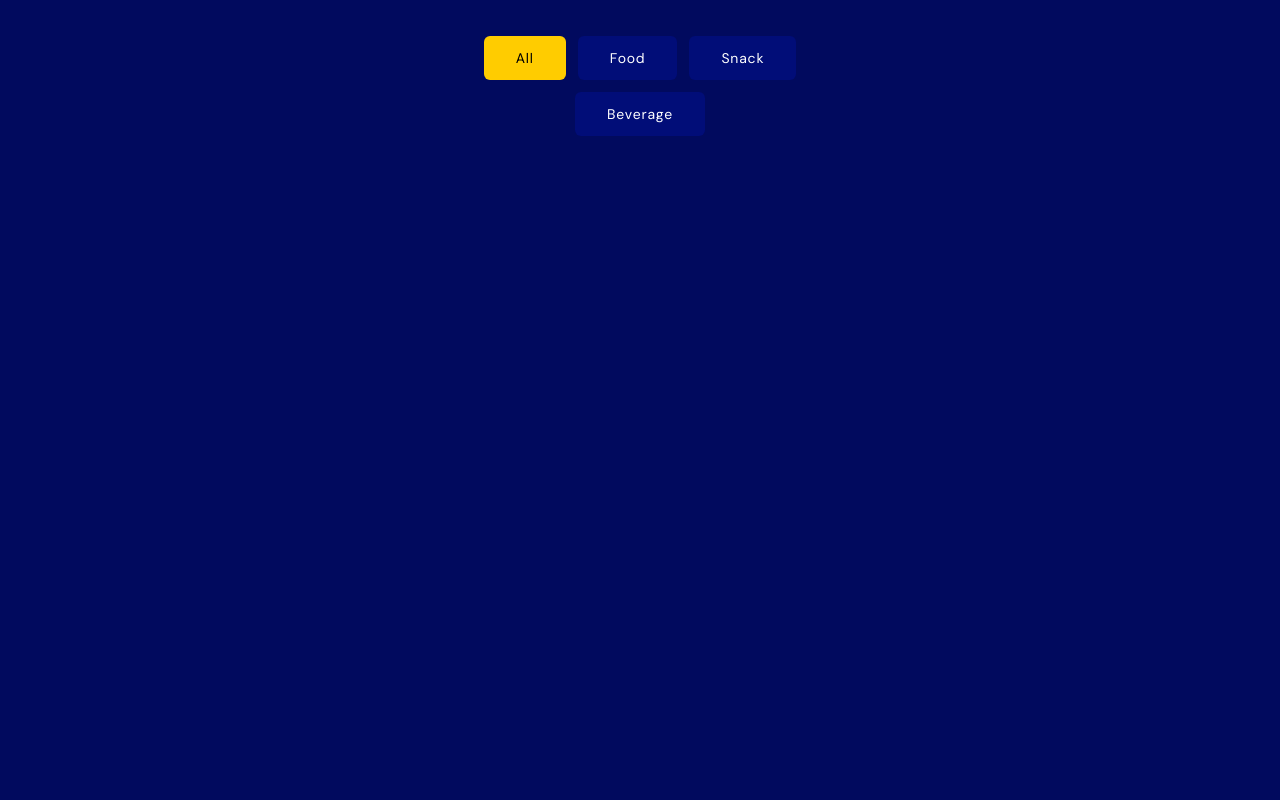
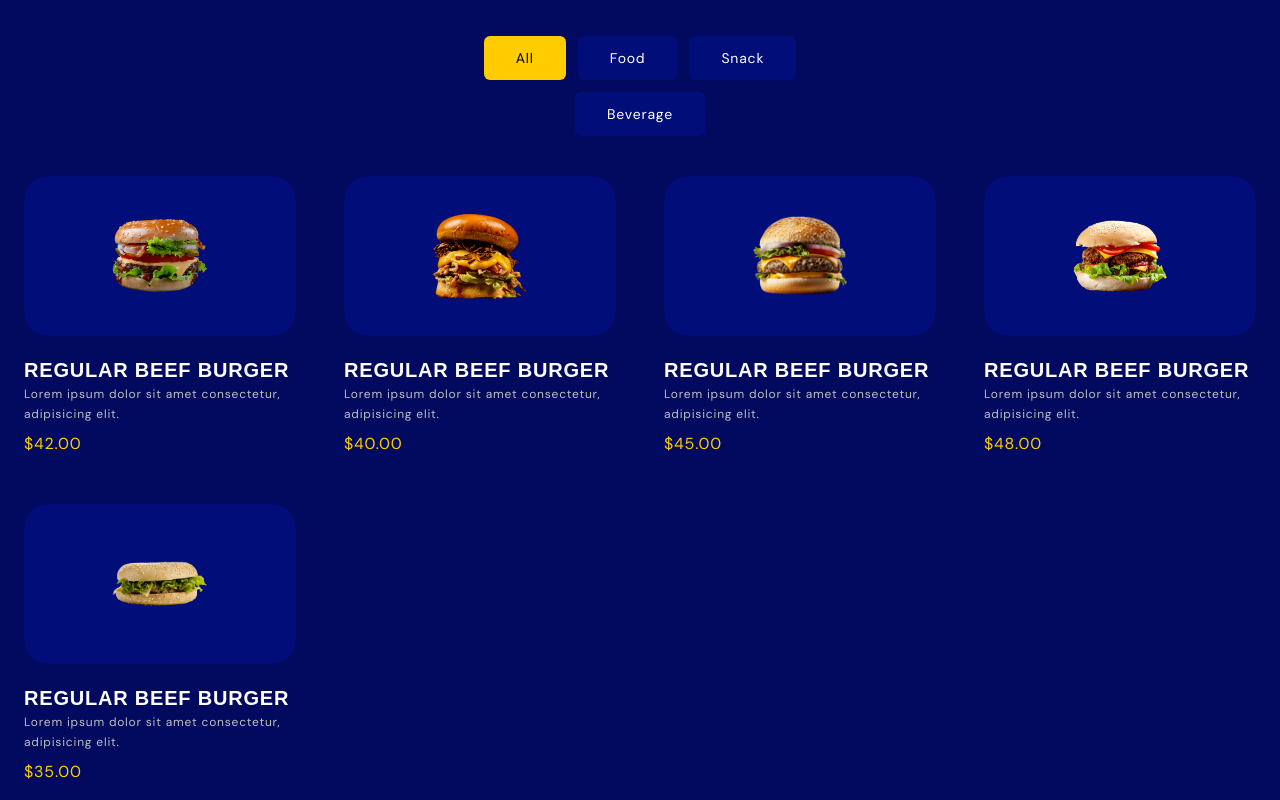
Before and after one commit to Usman-837/Burger_Website, a React (Vite) app: page / in a window 1280 px wide. Shown: the part 1969-2769 px from the top of the page. Before the commit the page ends 2161 px from the top, so only its background shows below. Built offline with nearby package versions, Linux system fonts and the light colour scheme.

Commit message:
add menu cards in menu component with menu image,name,description and price

```diff
--- a/src/Menu.jsx
+++ b/src/Menu.jsx
@@ -1,6 +1,45 @@
 import React from "react"
+import menuimg1 from "./images/burger-1.png"
+import menuimg2 from "./images/burger-2.png"
+import menuimg3 from "./images/burger-3.png"
+import menuimg4 from "./images/burger-4.png"
+import menuimg5 from "./images/burger-5.png"
 
 const Menu = () => {
+
+    const burgermenu = [
+        {
+            title: "REGULAR BEEF BURGER",
+            des: "Lorem ipsum dolor sit amet consectetur, adipisicing elit.",
+            price: "$42.00",
+            image: menuimg1
+        },
+        {
+            title: "REGULAR BEEF BURGER",
+            des: "Lorem ipsum dolor sit amet consectetur, adipisicing elit.",
+            price: "$40.00",
+            image: menuimg2
+        },
+        {
+            title: "REGULAR BEEF BURGER",
+            des: "Lorem ipsum dolor sit amet consectetur, adipisicing elit.",
+            price: "$45.00",
+            image: menuimg3
+        },
+        {
+            title: "REGULAR BEEF BURGER",
+            des: "Lorem ipsum dolor sit amet consectetur, adipisicing elit.",
+            price: "$48.00",
+            image: menuimg4
+        },
+        {
+            title: "REGULAR BEEF BURGER",
+            des: "Lorem ipsum dolor sit amet consectetur, adipisicing elit.",
+            price: "$35.00",
+            image: menuimg5
+        }
+    ]
+
     return (
         <>
             <section id="menu">
@@ -18,6 +57,28 @@ const Menu = () => {
                             </ul>
                         </div>
                     </div>
+                    <div>
+                        <ul className="grid grid-cols-1 gap-5 md:grid-cols-2 lg:grid-cols-4 lg:gap-12">
+                            {/* food */}
+                            {
+                                burgermenu.map((data) => (
+                                    <li>
+                                        <div className="h-56 grid place-items-center bg-primaryColorLight rounded-3xl hover:bg-secondaryColor ease-linear duration-200 lg:h-40">
+                                            <img src={data.image} alt="food image" className="w-40 hover:scale-110 ease-linear duration-200 md:w-40 lg:w-24" />
+                                        </div>
+                                        <div className="pt-5">
+                                            <div className="mb-2">
+                                                <h4 className="card__title">{data.title}</h4>
+                                                <p className="paragraph">{data.des}</p>
+                                            </div>
+                                            <p className="text-secondaryColor">{data.price}</p>
+                                        </div>
+                                    </li>
+                                ))
+                            }
+
+                        </ul>
+                    </div>
                 </div>
             </section>
         </>
```
